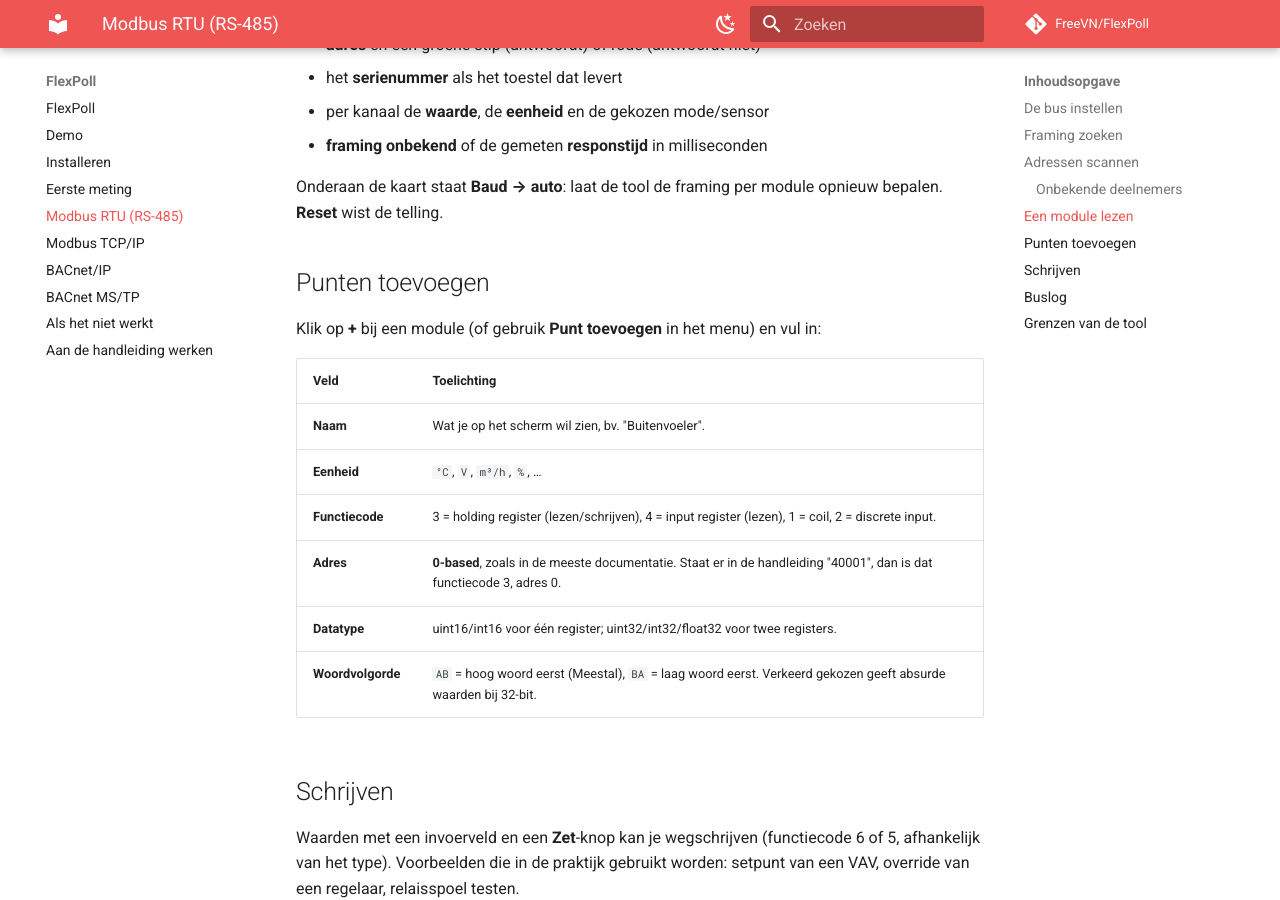
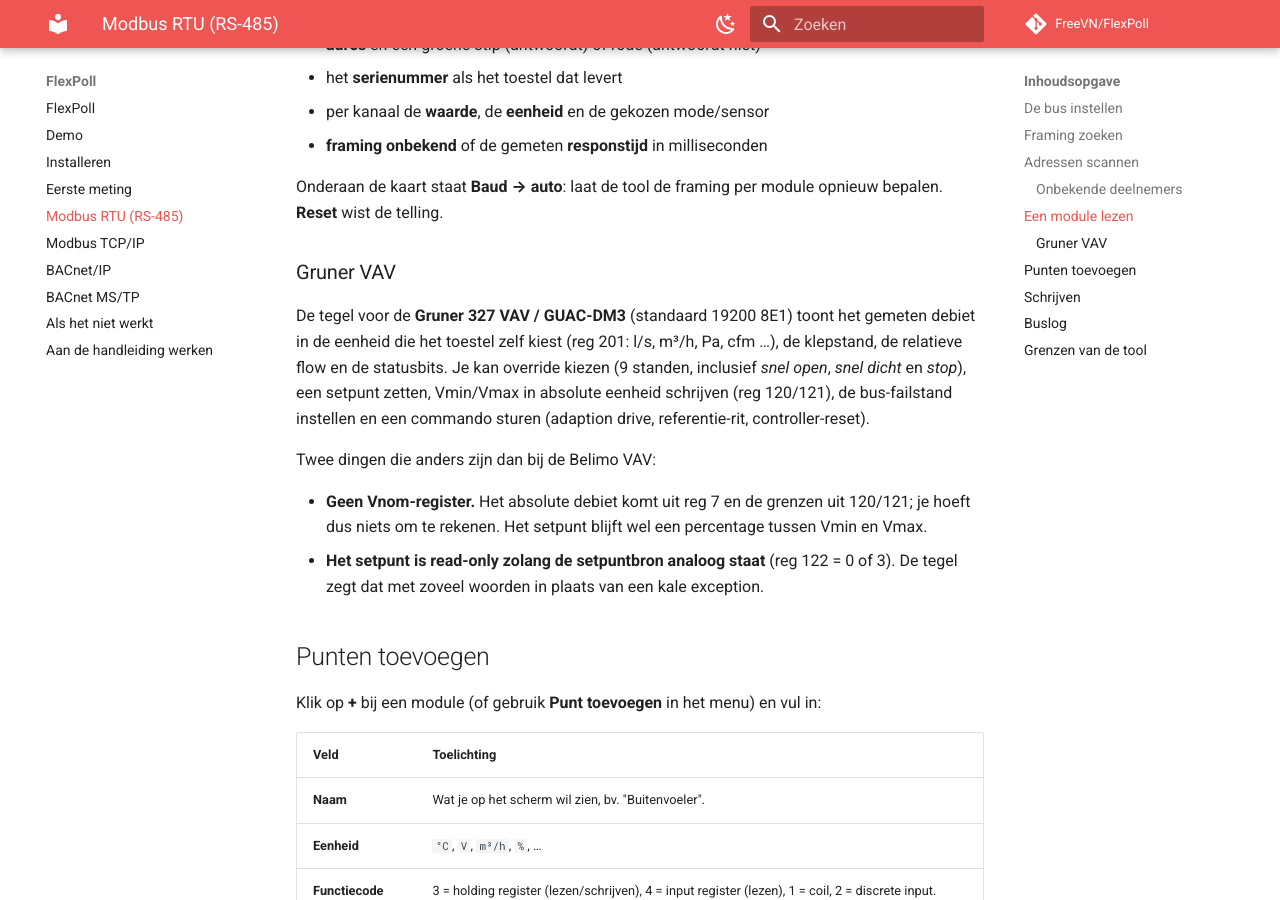
Before and after one commit to FreeVN/FlexPoll, an MkDocs documentation site: the page built from docs/modbus-rtu.md, in a window 1280 px wide and 900 px high, scrolled down 1857 px. Built offline with MkDocs 1.6.1 and Material for MkDocs 9.7.7, drawn with Linux system fonts in a browser that asks for light colours; comment, search, counter and statistics services are not loaded.

Commit message:
docs(rtu): Gruner VAV-tegel beschreven (eenheid reg 201, geen Vnom, setpuntbron)

```diff
--- a/docs/modbus-rtu.md
+++ b/docs/modbus-rtu.md
@@ -75,6 +75,23 @@ Elke modulekaart toont:
 Onderaan de kaart staat **Baud → auto**: laat de tool de framing per module
 opnieuw bepalen. **Reset** wist de telling.
 
+### Gruner VAV
+
+De tegel voor de **Gruner 327 VAV / GUAC-DM3** (standaard 19200 8E1) toont het
+gemeten debiet in de eenheid die het toestel zelf kiest (reg 201: l/s, m³/h, Pa,
+cfm …), de klepstand, de relatieve flow en de statusbits. Je kan override kiezen
+(9 standen, inclusief *snel open*, *snel dicht* en *stop*), een setpunt zetten,
+Vmin/Vmax in absolute eenheid schrijven (reg 120/121), de bus-failstand instellen
+en een commando sturen (adaption drive, referentie-rit, controller-reset).
+
+Twee dingen die anders zijn dan bij de Belimo VAV:
+
+- **Geen Vnom-register.** Het absolute debiet komt uit reg 7 en de grenzen uit
+  120/121; je hoeft dus niets om te rekenen. Het setpunt blijft wel een percentage
+  tussen Vmin en Vmax.
+- **Het setpunt is read-only zolang de setpuntbron analoog staat** (reg 122 = 0 of
+  3). De tegel zegt dat met zoveel woorden in plaats van een kale exception.
+
 ## Punten toevoegen
 
 Klik op **+** bij een module (of gebruik **Punt toevoegen** in het menu) en vul in:
```
